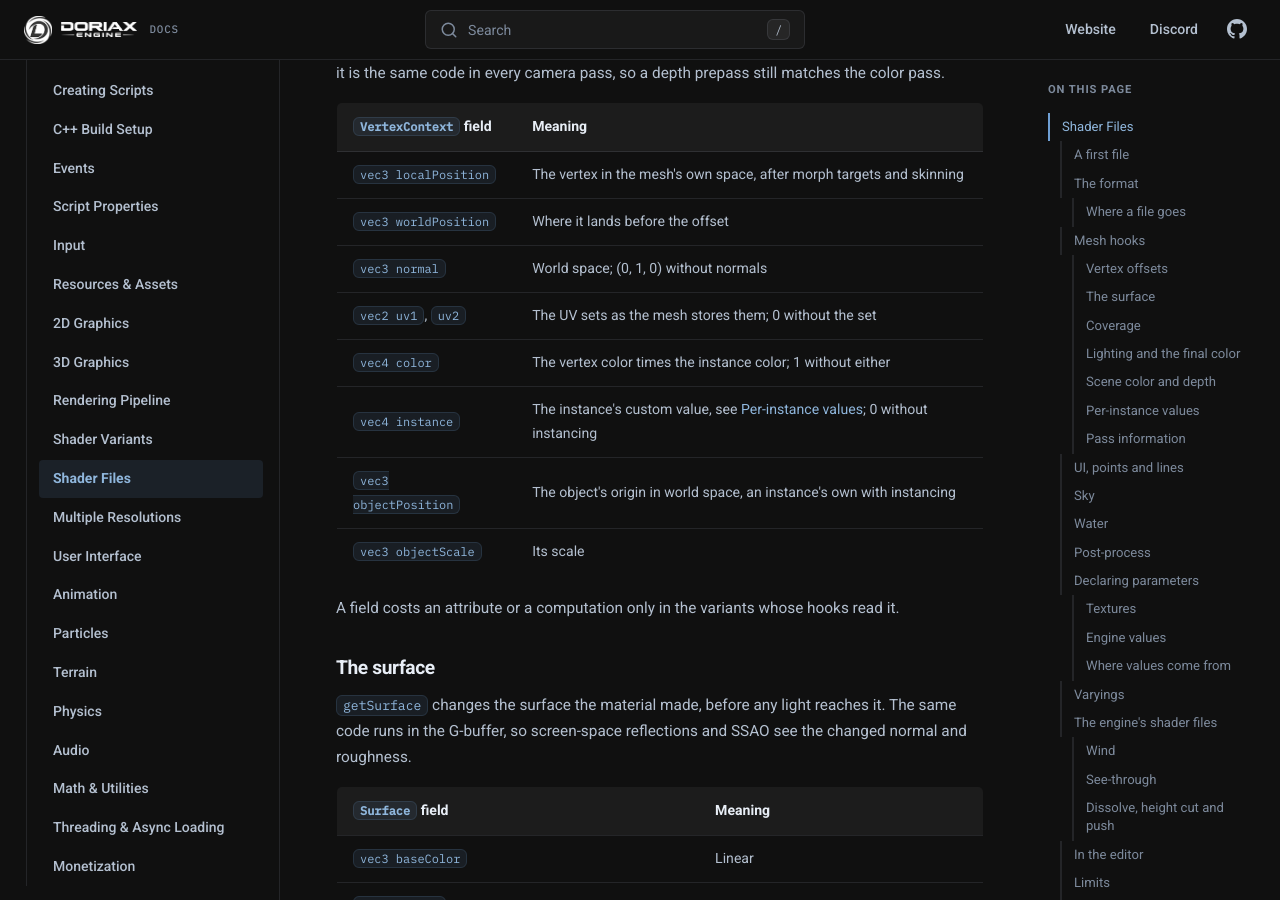
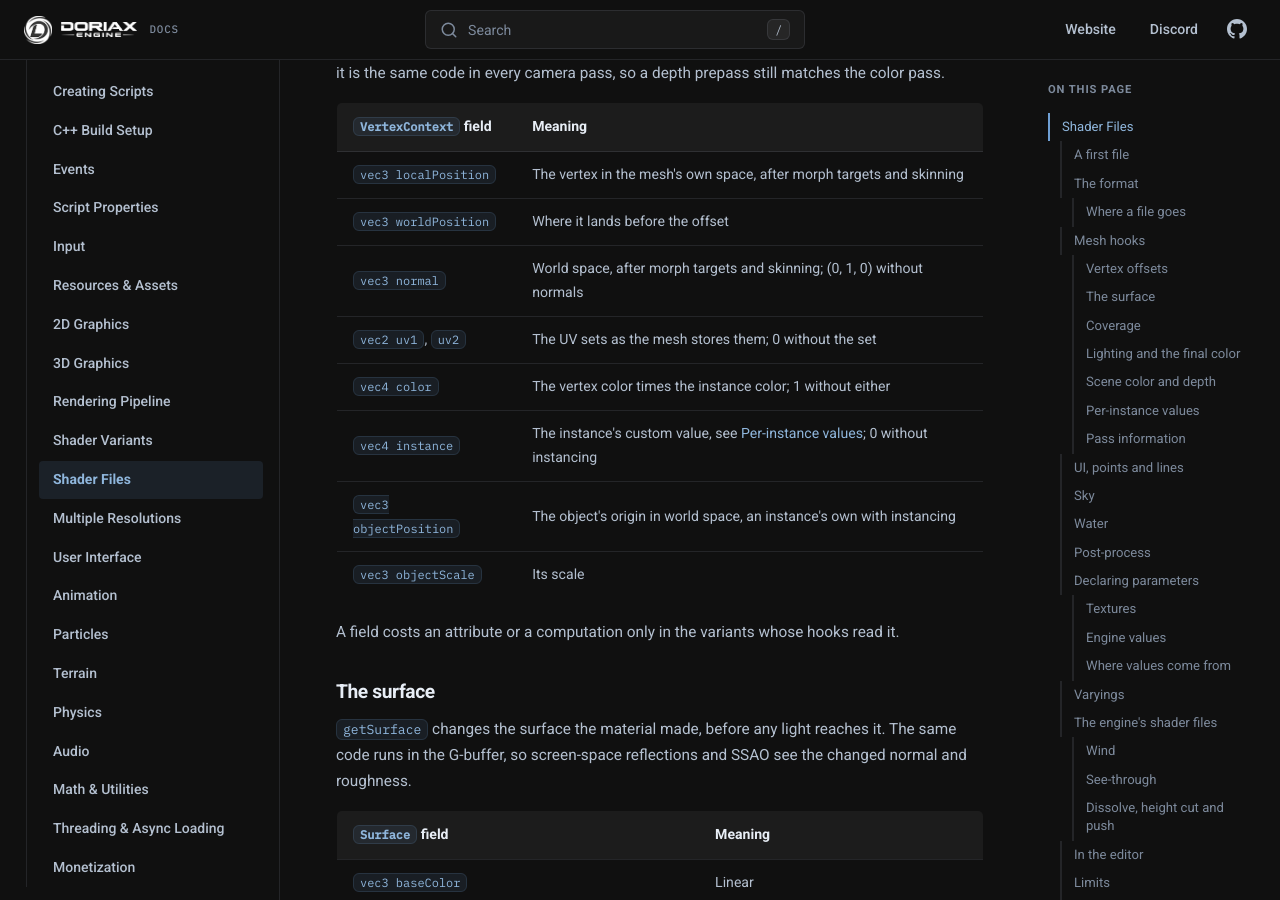
Before and after one commit to doriaxengine/doriax-docs, an MkDocs documentation site: the page built from docs/manual/shader-files.md, in a window 1280 px wide and 900 px high, scrolled down 3690 px. Built offline with MkDocs 1.6.1, drawn with Linux system fonts in a browser that asks for light colours; comment, search, counter and statistics services are not loaded.

Commit message:
Hook normals after morph targets

```diff
--- a/docs/manual/shader-files.md
+++ b/docs/manual/shader-files.md
@@ -109,7 +109,7 @@ color pass.
 | --- | --- |
 | `vec3 localPosition` | The vertex in the mesh's own space, after morph targets and skinning |
 | `vec3 worldPosition` | Where it lands before the offset |
-| `vec3 normal` | World space; (0, 1, 0) without normals |
+| `vec3 normal` | World space, after morph targets and skinning; (0, 1, 0) without normals |
 | `vec2 uv1`, `uv2` | The UV sets as the mesh stores them; 0 without the set |
 | `vec4 color` | The vertex color times the instance color; 1 without either |
 | `vec4 instance` | The instance's custom value, see [Per-instance values](#per-instance-values); 0 without instancing |
```
